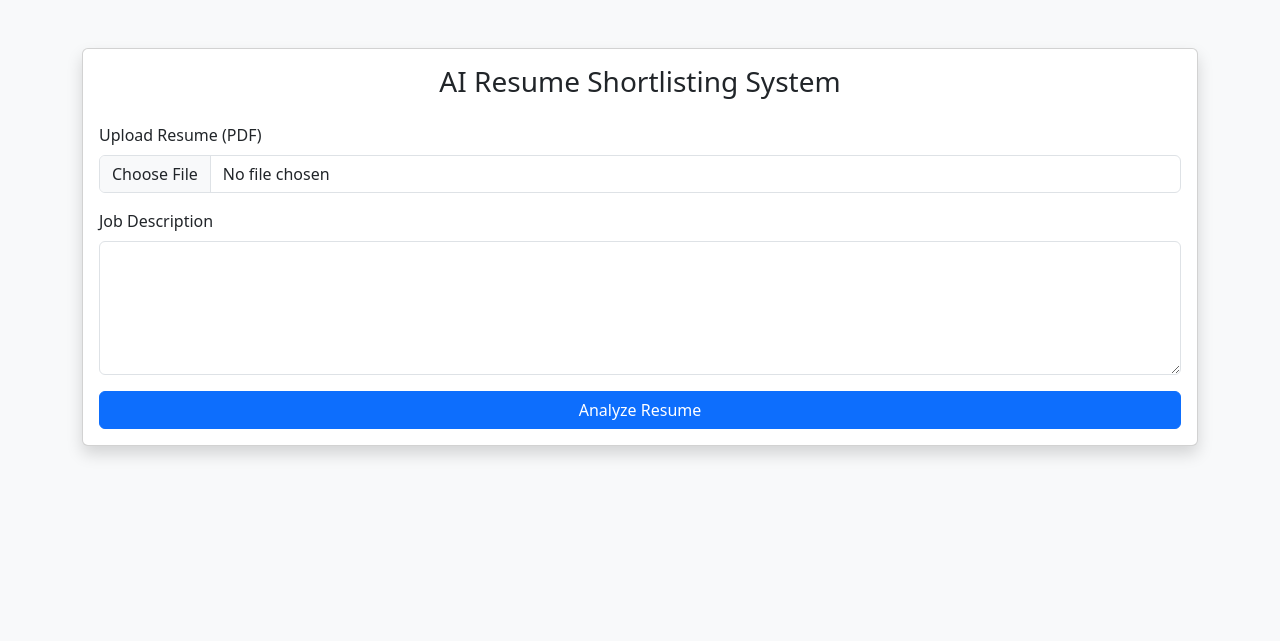
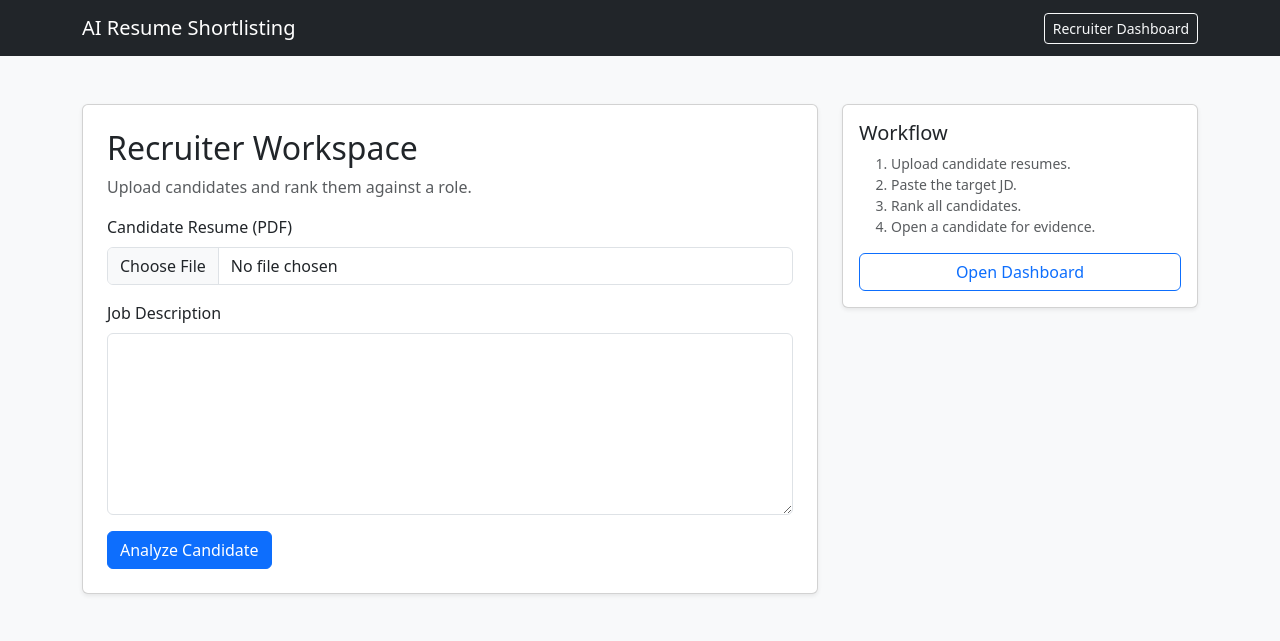
Before and after one commit to architmhajn/ai-resume-shortlisting-system, a Flask app: page / in a window 1280 px wide. Shown: the top 641 px of the page. Run offline with Flask 3, Linux system fonts and the light colour scheme.

Commit message:
Turn landing page into recruiter workspace

```diff
--- a/templates/upload.html
+++ b/templates/upload.html
@@ -1,35 +1,2 @@
-<!DOCTYPE html>
-<html lang="en">
-<head>
-    <meta charset="UTF-8">
-    <title>AI Resume Shortlisting</title>
-    <link href="https://cdn.jsdelivr.net/npm/bootstrap@5.3.2/dist/css/bootstrap.min.css" rel="stylesheet">
-</head>
-<body class="bg-light">
-
-<div class="container mt-5">
-    <div class="card shadow">
-        <div class="card-body">
-            <h3 class="text-center mb-4">AI Resume Shortlisting System</h3>
-
-            <form method="POST" action="/upload" enctype="multipart/form-data">
-                <div class="mb-3">
-                    <label class="form-label">Upload Resume (PDF)</label>
-                    <input type="file" name="resume" class="form-control" required>
-                </div>
-
-                <div class="mb-3">
-                    <label class="form-label">Job Description</label>
-                    <textarea name="job_description" class="form-control" rows="5" required></textarea>
-                </div>
-
-                <button type="submit" class="btn btn-primary w-100">
-                    Analyze Resume
-                </button>
-            </form>
-        </div>
-    </div>
-</div>
-
-</body>
-</html>
+{% extends "base.html" %}
+{% block content %}<div class="container py-5"><div class="row g-4"><div class="col-lg-8"><div class="card shadow-sm"><div class="card-body p-4"><h2>Recruiter Workspace</h2><p class="text-muted">Upload candidates and rank them against a role.</p><form method="POST" action="/upload" enctype="multipart/form-data"><label class="form-label">Candidate Resume (PDF)</label><input type="file" name="resume" class="form-control mb-3" required><label class="form-label">Job Description</label><textarea name="job_description" class="form-control" rows="7" required></textarea><button class="btn btn-primary mt-3">Analyze Candidate</button></form></div></div></div><div class="col-lg-4"><div class="card shadow-sm"><div class="card-body"><h5>Workflow</h5><ol class="small text-muted"><li>Upload candidate resumes.</li><li>Paste the target JD.</li><li>Rank all candidates.</li><li>Open a candidate for evidence.</li></ol><a href="/dashboard" class="btn btn-outline-primary w-100">Open Dashboard</a></div></div></div></div></div>{% endblock %}
```
